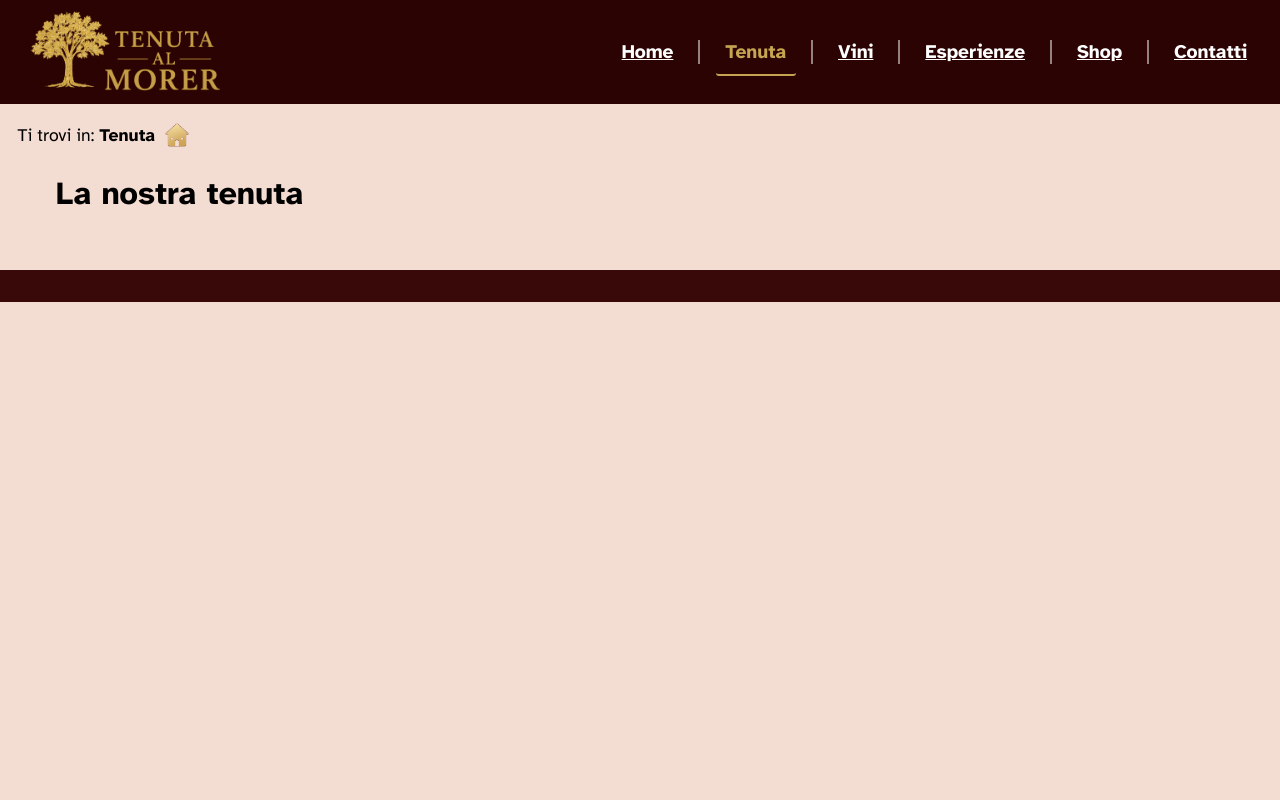
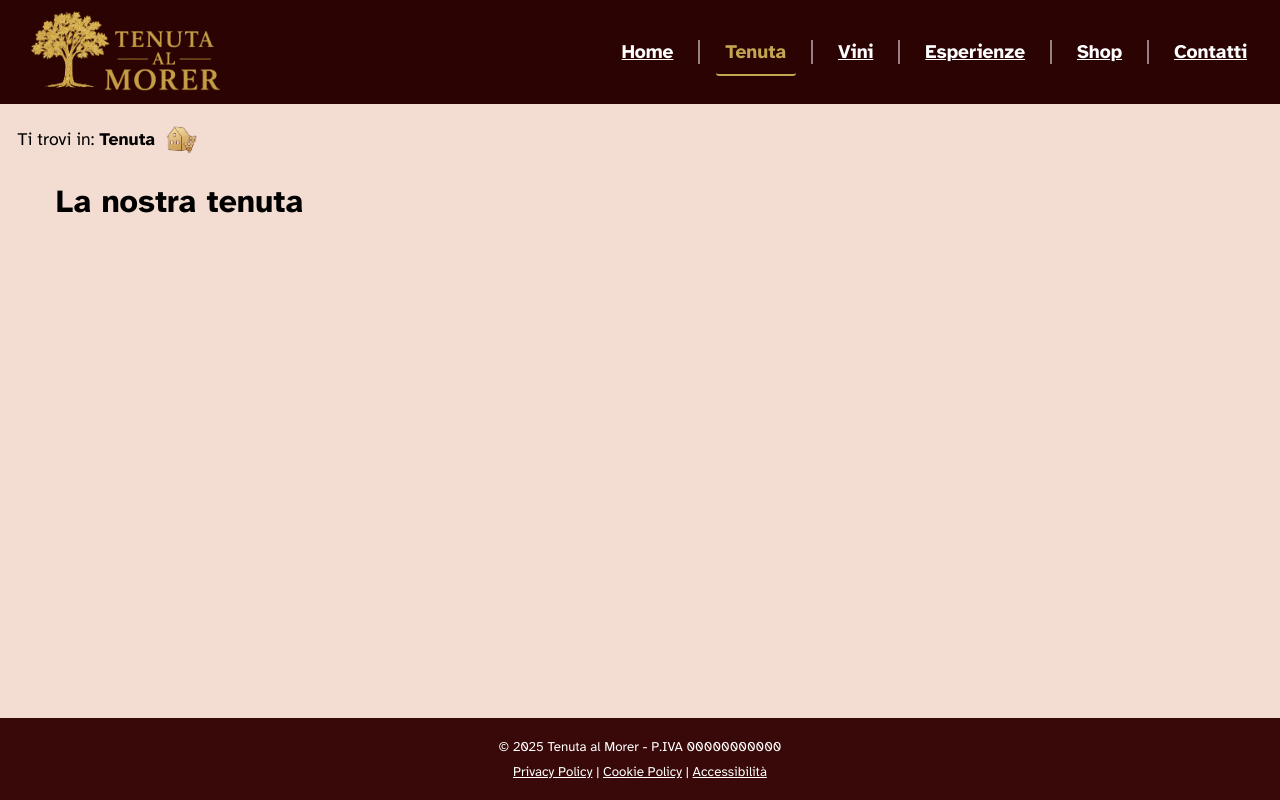
Before and after one commit to Tenuta-al-Morer/tecweb, a PHP site: page /tenuta.html in a window 1280 px wide. Run offline with PHP 8.4, Linux system fonts and the light colour scheme.

Commit message:
definizione layout-flexbox più icon tenuta

```diff
--- a/style/stile.css
+++ b/style/stile.css
@@ -19,12 +19,16 @@ html, body{
     font-family: 'Atkinson Hyperlegible', 'Lexend', 'Roboto', sans-serif;
     line-height: 1.5em;
     background-color: #f3dcd1;
+    height: 100%; /* Assicura che html prenda tutta l'altezza */
 }
 
 
 body{
     color: var(--txtcolor);
     margin: auto;
+    min-height: 100vh;      /* Altezza minima = 100% della viewport */
+    display: flex;          /* Attiva Flexbox */
+    flex-direction: column; /* Dispone gli elementi (header, nav, main, footer) in colonna */
 }
 
 
@@ -114,7 +118,7 @@ SEZIONE BREADCRUMB
 }
 
 .br_icon{
-    height: 2.5em;
+    height: 3em;
 }
 
 /*
@@ -128,6 +132,7 @@ main{
     padding-left: 3.5em;
     padding-right: 2em;
     padding-bottom: 2em;
+    flex-grow: 1; /* Spinge il footer in basso occupando tutto lo spazio libero */
 }
 
 
--- a/tenuta.html
+++ b/tenuta.html
@@ -42,7 +42,7 @@
         </header>
 
         <nav id="breadcrumb">
-                <p>Ti trovi in: <strong>Tenuta</strong></p> <img src="images/icon/home.webp" class="br_icon" alt="Simbolo tenuta">
+                <p>Ti trovi in: <strong>Tenuta</strong></p> <img src="images/icon/tenuta.webp" class="br_icon" alt="Simbolo tenuta">
         </nav>
 
         <main id="content">
@@ -51,6 +51,12 @@
         </main>
 
         <footer>
+            <small>
+                &copy; 2025 Tenuta al Morer - P.IVA 00000000000 <br>
+                <a href="privacy.html">Privacy Policy</a> |
+                <a href="cookie.html">Cookie Policy</a> |
+                <a href="accessibilita.html">Accessibilità</a>
+            </small>
         </footer>
 
         <script src="scripts/script.js"></script>
```
Also changed, not shown: images/icon/tenuta.webp (added), images/logo.png (deleted), images/valid-xhtml10.png (deleted), images/vcss-blue.gif (deleted).
